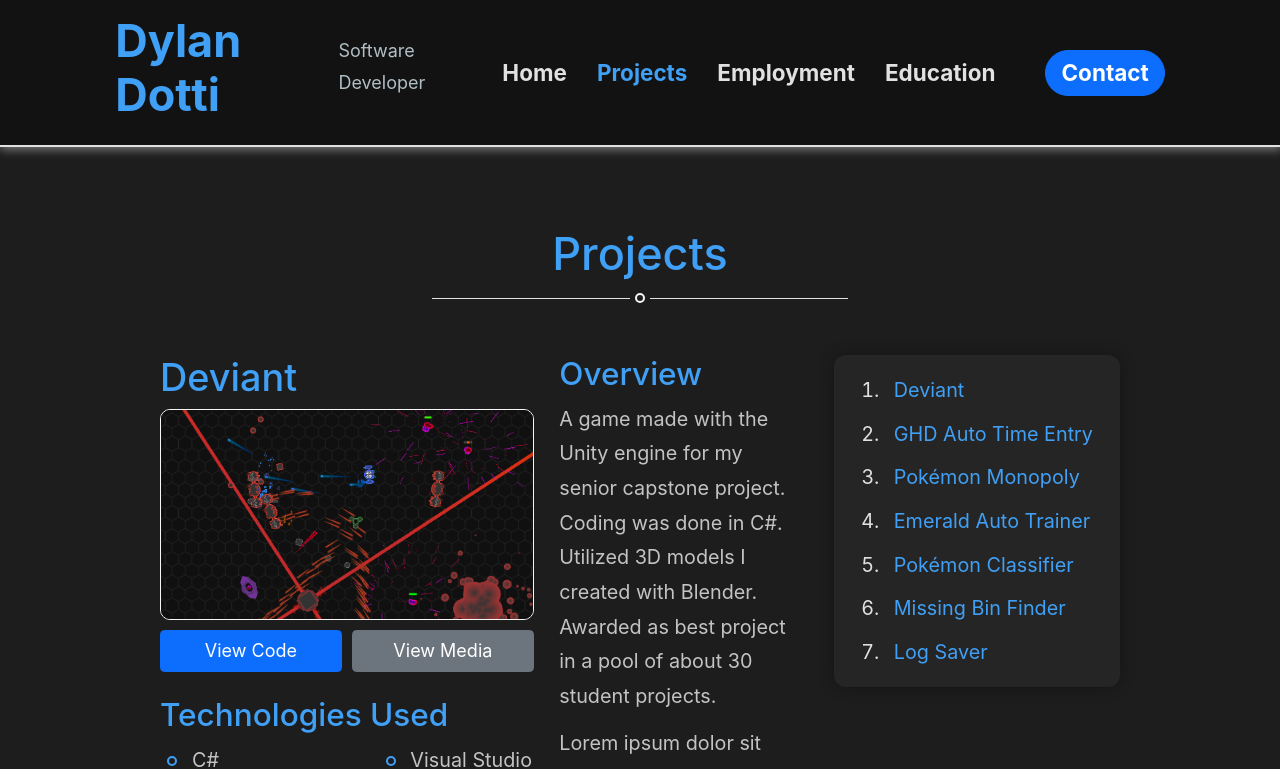
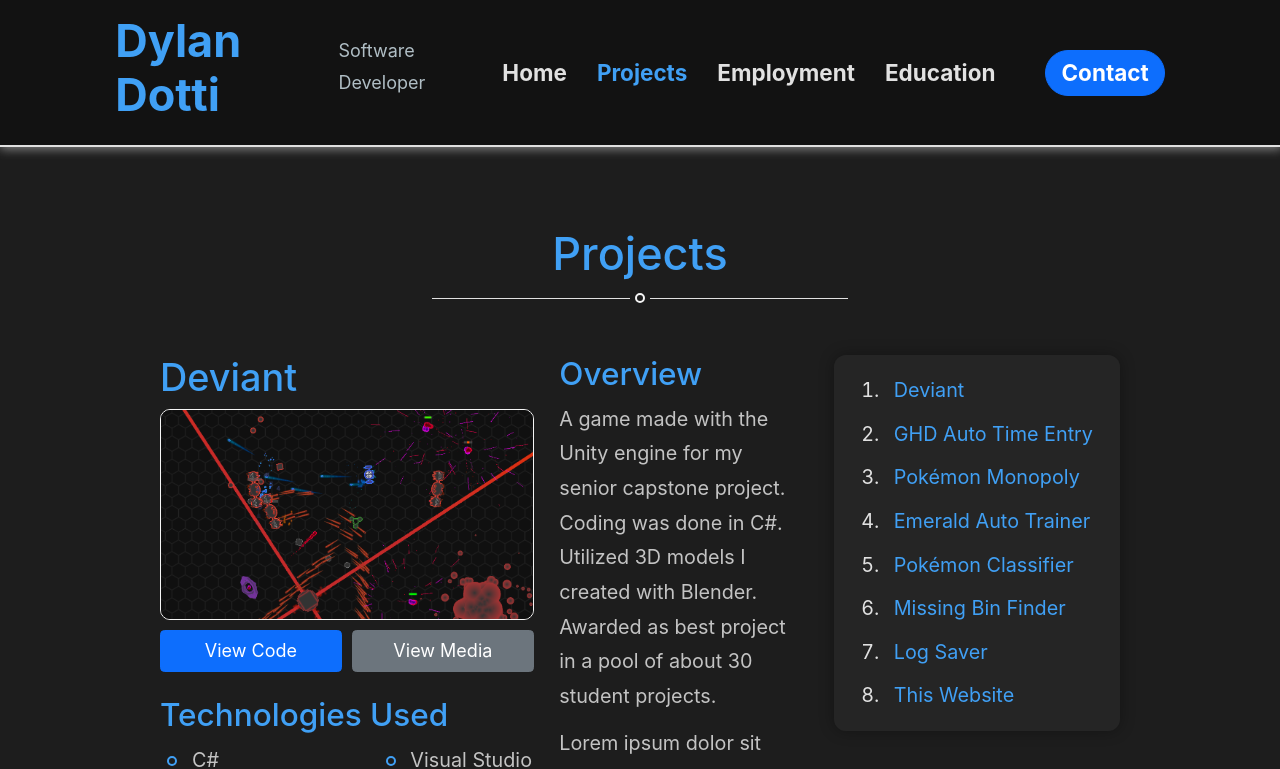
Before and after one commit to Dylan-Dotti/React-Portfolio-Website, a React (Create React App) app: page /projects in a window 1280 px wide. Shown: the top 769 px of the page. Built offline with nearby package versions, Linux system fonts and the light colour scheme.

Commit message:
Added portfolio website project

```diff
--- a/src/Data/ProjectData.tsx
+++ b/src/Data/ProjectData.tsx
@@ -192,6 +192,16 @@ const logSaverData: IProjectData = {
     codeSrc: "https://github.com/Dylan-Dotti/Log-Saver",
 };
 
+const portfolioWebsiteData: IProjectData = {
+    id: 8,
+    name: "This Website",
+    description: "The website you are currently viewing. Uses React with Sass and Typescript.",
+    startDate: new Date(2021, 0, 1),
+    technologies: ["React", "Sass", "Typescript", "Github", "VS Code", "NodeJS"],
+    skills: ["UI/UX", "Responsive Design", "Web Development"],
+    codeSrc: "https://github.com/Dylan-Dotti/React-Portfolio-Website"
+}
+
 const projectData: IProjectData[] = [
     deviantProjectData,
     ghdAutoTimeEntryData,
@@ -200,6 +210,7 @@ const projectData: IProjectData[] = [
     pokemonClassifierData,
     missingBinFinderData,
     logSaverData,
+    portfolioWebsiteData,
 ];
 
 export default projectData;
```
